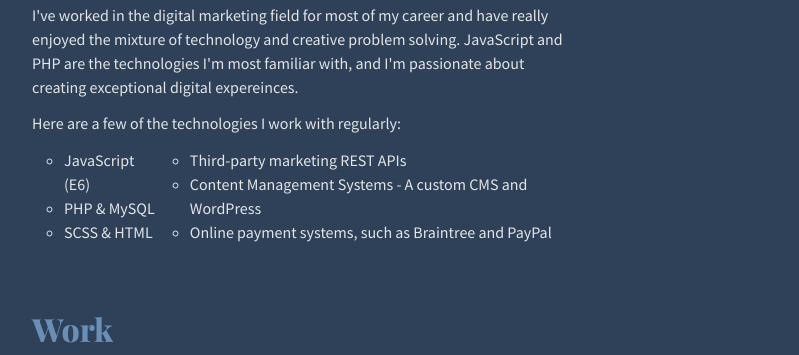
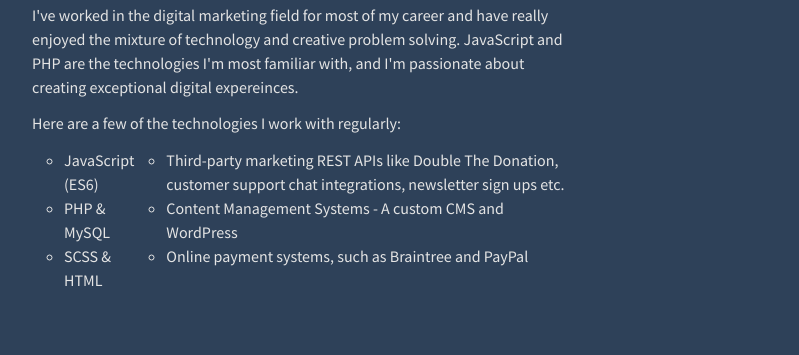
Before and after one commit to lauren-white/portfolio, a website: page index.html in a window 1280 px wide. Shown: the part 1062-1417 px from the top of the page, without its empty margins (170-969 px from the left). Drawn offline with nearby package versions, Linux system fonts and the light colour scheme; files that its build step writes are made by us from their sources.

Commit message:
Update index.html

```diff
--- a/index.html
+++ b/index.html
@@ -95,14 +95,14 @@
           <div class="about__list-container">
 
           <ul class="about__ul">
-            <li>JavaScript (E6)</li>
+            <li>JavaScript (ES6)</li>
             <li>PHP & MySQL</li>
             <li>SCSS & HTML</li>
 
 
           </ul>
           <ul class="about__ul">
-             <li>Third-party marketing REST APIs</li>
+             <li>Third-party marketing REST APIs like Double The Donation, customer support chat integrations, newsletter sign ups etc. </li>
              <li>Content Management Systems - A custom CMS and WordPress</li>
             <li>
               Online payment systems, such as Braintree and PayPal
```
